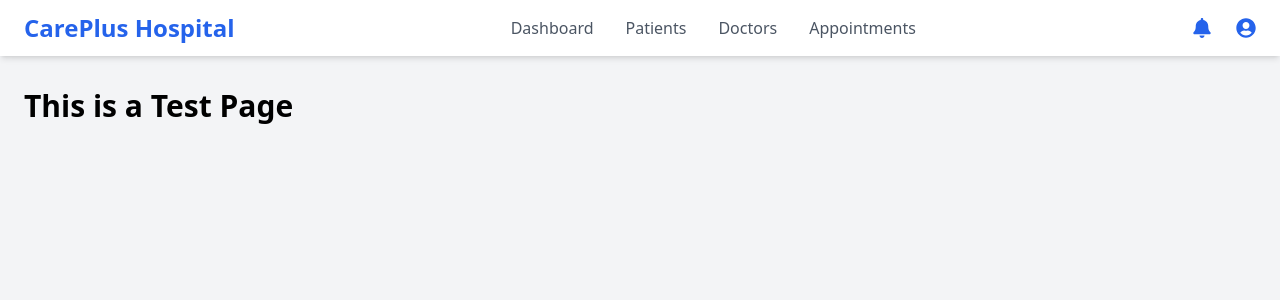
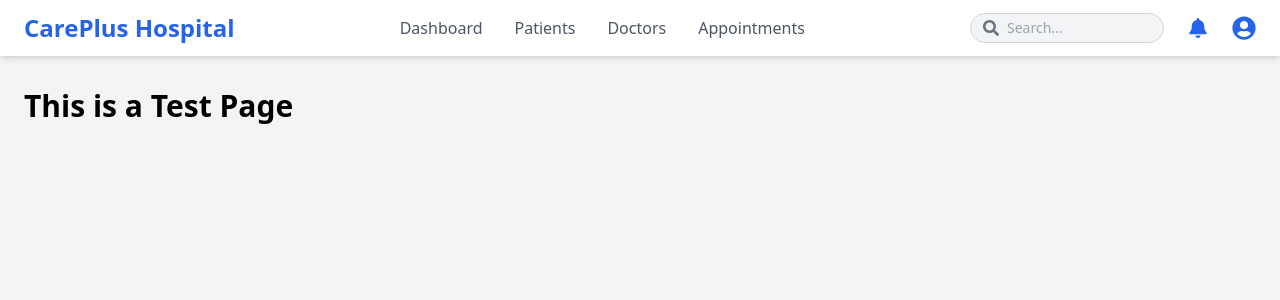
Before and after one commit to deepakdawar07/Hospital, a React (Create React App) app: page / in a window 1280 px wide. Shown: the top 300 px of the page. Built offline with nearby package versions, Linux system fonts and the light colour scheme.

Commit message:
navbar updated

```diff
--- a/src/components/NavBar.jsx
+++ b/src/components/NavBar.jsx
@@ -1,4 +1,4 @@
-import { FaBell, FaUserCircle } from "react-icons/fa";
+import { FaBell, FaUserCircle, FaSearch } from "react-icons/fa";
 import { Link } from "react-router-dom";
 import { useState } from "react";
 
@@ -36,6 +36,7 @@ export default function NavBar() {
     <nav className="bg-white shadow-md fixed top-0 w-full z-50">
       <div className="max-w-7xl mx-auto px-6 py-3 flex items-center justify-between">
 
+        {/* Logo */}
         <h1 className="text-2xl font-bold text-blue-600">CarePlus Hospital</h1>
 
         {/* Desktop Menu */}
@@ -56,27 +57,65 @@ export default function NavBar() {
           ))}
         </ul>
 
-        {/* Icons */}
-        <div className="hidden md:flex items-center gap-6 text-blue-600 text-xl">
+        {/* Desktop Right Section */}
+        <div className="hidden md:flex items-center gap-6">
+
+          {/* SEARCH BAR */}
+          <div
+            className="flex items-center bg-gray-100 px-3 py-1 rounded-full border border-gray-300
+           focus-within:border-blue-500 transition-all duration-300
+           focus-within:shadow-[0_0_6px_2px_rgba(0,123,255,0.4)]">
+            <FaSearch className="text-gray-500 mr-2" />
+            <input
+              placeholder="Search..."
+              className="bg-transparent outline-none text-sm text-gray-700 w-36"
+            />
+          </div>
+
+          {/* Notification */}
           <div className="relative group">
-            <FaBell className="cursor-pointer hover:text-blue-800 duration-200" />
+            <FaBell className="text-blue-600 text-xl cursor-pointer hover:text-blue-800 duration-200" />
             <span className="absolute right-0 top-8 w-max bg-black text-white text-sm px-3 py-1 rounded-md opacity-0 group-hover:opacity-100 transition duration-300 shadow-lg">
               No new notifications
             </span>
           </div>
 
-          <FaUserCircle className="cursor-pointer hover:text-blue-800 duration-200" />
+          {/* Profile */}
+          <FaUserCircle className="text-blue-600 text-2xl cursor-pointer hover:text-blue-800 duration-200" />
         </div>
 
-        {/* Mobile button */}
-        <button className="md:hidden text-3xl text-blue-600" onClick={() => setMenuOpen(!menuOpen)}>
-          ☰
-        </button>
+        {/* MOBILE RIGHT ICONS */}
+        <div className="md:hidden flex items-center gap-4 text-blue-600">
+
+          {/* Bell */}
+          <FaBell className="text-2xl cursor-pointer hover:text-blue-800 duration-200" />
+
+          {/* User */}
+          <FaUserCircle className="text-3xl cursor-pointer hover:text-blue-800 duration-200" />
+
+          {/* Hamburger */}
+          <button className="text-3xl" onClick={() => setMenuOpen(!menuOpen)}>
+            ☰
+          </button>
+        </div>
+
       </div>
 
       {/* Mobile Menu */}
       {menuOpen && (
         <ul className="md:hidden bg-white shadow-md px-6 py-4 space-y-4 font-medium text-gray-700">
+
+          {/* MOBILE SEARCH BAR */}
+          <div
+            className="flex items-center bg-gray-100 px-3 py-2 rounded-full border border-gray-300
+            focus-within:border-blue-500 transition-all duration-300
+            focus-within:shadow-[0_0_6px_2px_rgba(0,123,255,0.4)]">
+            <FaSearch className="text-gray-500 mr-2" />
+            <input
+              placeholder="Search..."
+              className="bg-transparent outline-none text-sm text-gray-700 w-full"
+            />
+          </div>
 
           {menuItems.map((item, index) => (
             <li key={index} className="group relative pb-1 cursor-pointer">
@@ -95,18 +134,6 @@ export default function NavBar() {
               ></span>
             </li>
           ))}
-
-          {/* Mobile Icons */}
-          <div className="flex items-center gap-6 text-blue-600 text-xl pt-3">
-            <div className="relative group">
-              <FaBell className="cursor-pointer hover:text-blue-800 duration-200" />
-              <span className="absolute left-10 top-1 w-max bg-black text-white text-sm px-3 py-1 rounded-md opacity-0 group-hover:opacity-100 transition duration-300 shadow-lg">
-                No new notifications
-              </span>
-            </div>
-
-            <FaUserCircle className="cursor-pointer hover:text-blue-800 duration-200" />
-          </div>
         </ul>
       )}
     </nav>
```
